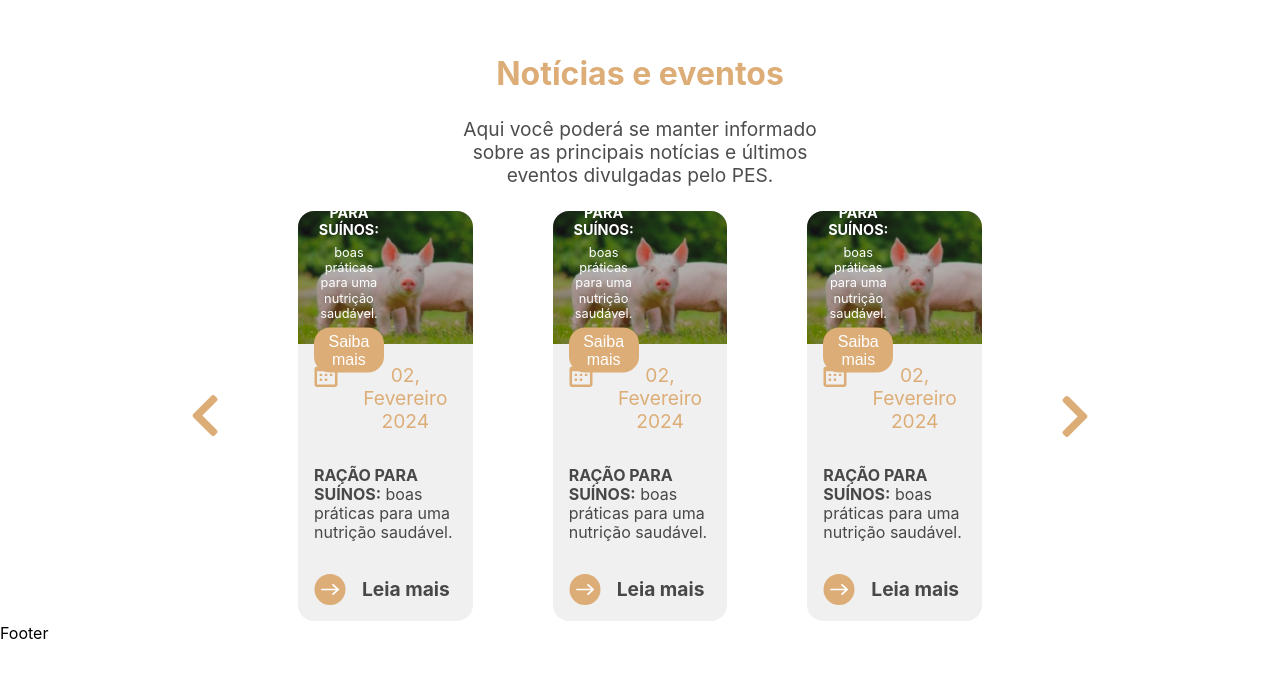
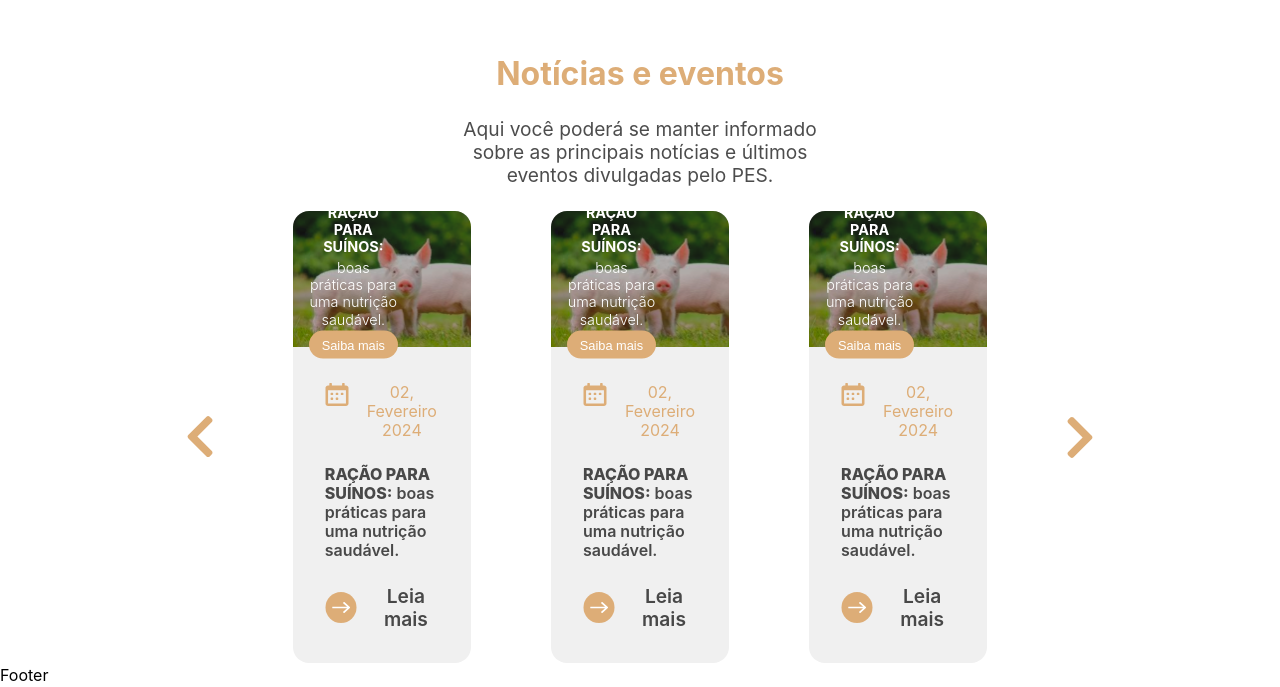
Before and after one commit to SamuelFerreiraDEV/emcomp-pes, a React (Vite) app: page / in a window 1280 px wide. Shown: the part 1905-2592 px from the top of the page. Before the commit the page ends 2550 px from the top, so only its background shows below. Built offline with nearby package versions, Linux system fonts and the light colour scheme.

Commit message:
cards done

```diff
--- a/src/components/NewsContainer/NewsCard/NewsCard.jsx
+++ b/src/components/NewsContainer/NewsCard/NewsCard.jsx
@@ -13,7 +13,7 @@ export function NewsCard() {
         <div className="card-image-info">
           <h1>RAÇÃO PARA SUÍNOS:</h1>
           <p>boas práticas para uma nutrição saudável.</p>
-          <HomeButton className="news-card-button" text={"Saiba mais"}/>
+          <HomeButton text={<small>Saiba mais</small>}/>
         </div>
       </div>
       <div className="card-info-container">
@@ -24,7 +24,7 @@ export function NewsCard() {
         <p className="card-text"><strong>RAÇÃO PARA SUÍNOS:</strong> boas práticas para uma nutrição saudável.</p>
         <div className="link-to-info">
           <img className="arrow-icon" src={arrow} alt="icone de seta" />
-          <p><strong>Leia mais</strong></p>
+          <p>Leia mais</p>
         </div>
       </div>
     </div>
--- a/src/components/NewsContainer/NewsCard/styles.css
+++ b/src/components/NewsContainer/NewsCard/styles.css
@@ -20,8 +20,8 @@
 .card-image-info {
   display: flex;
   flex-direction: column;
-  width: 40%;
-  gap: 0.4rem;
+  width: 50%;
+  gap: 0.2rem;
   position: absolute;
   top: 50%;
   transform: translateY(-50%);
@@ -32,6 +32,11 @@
 }
 
 .card-image-info p {
+  font-size: 0.9rem;
+  font-weight: 300;
+}
+
+.card-image-info small{
   font-size: 0.8rem;
 }
 
@@ -40,8 +45,8 @@
   flex-direction: column;
   justify-content: end;
   align-items: start;
-  padding: 1rem;
-  gap: 2rem;
+  margin: 2rem;
+  gap: 1.5rem;
 }
 
 .news-card-button {
@@ -51,6 +56,11 @@
 .date-info {
   display: flex;
   gap: 1rem;
+  font-size: 1rem;
+}
+
+.date-info p {
+  font-size: 1rem;
 }
 
 .calendar-icon {
@@ -59,13 +69,24 @@
 
 .card-text {
   font-size: 1rem;
+  font-weight: 600;
   text-align: start;
 }
+
+.card-text strong {
+  font-weight: 800;
+}
+
 
 .link-to-info {
   display: flex;
   gap: 1rem;
   align-items: center;
+  font-weight: 900;
+}
+
+.link-to-info p {
+  font-weight: 600;
 }
 
 .arrow-icon {
--- a/src/components/NewsContainer/styles.css
+++ b/src/components/NewsContainer/styles.css
@@ -13,7 +13,7 @@
   display: flex;
   align-items: center;
   gap: 5em;
-  margin: 0 12rem;
+  margin: 0 14rem;
 }
 
 .cards-arrow {
```
